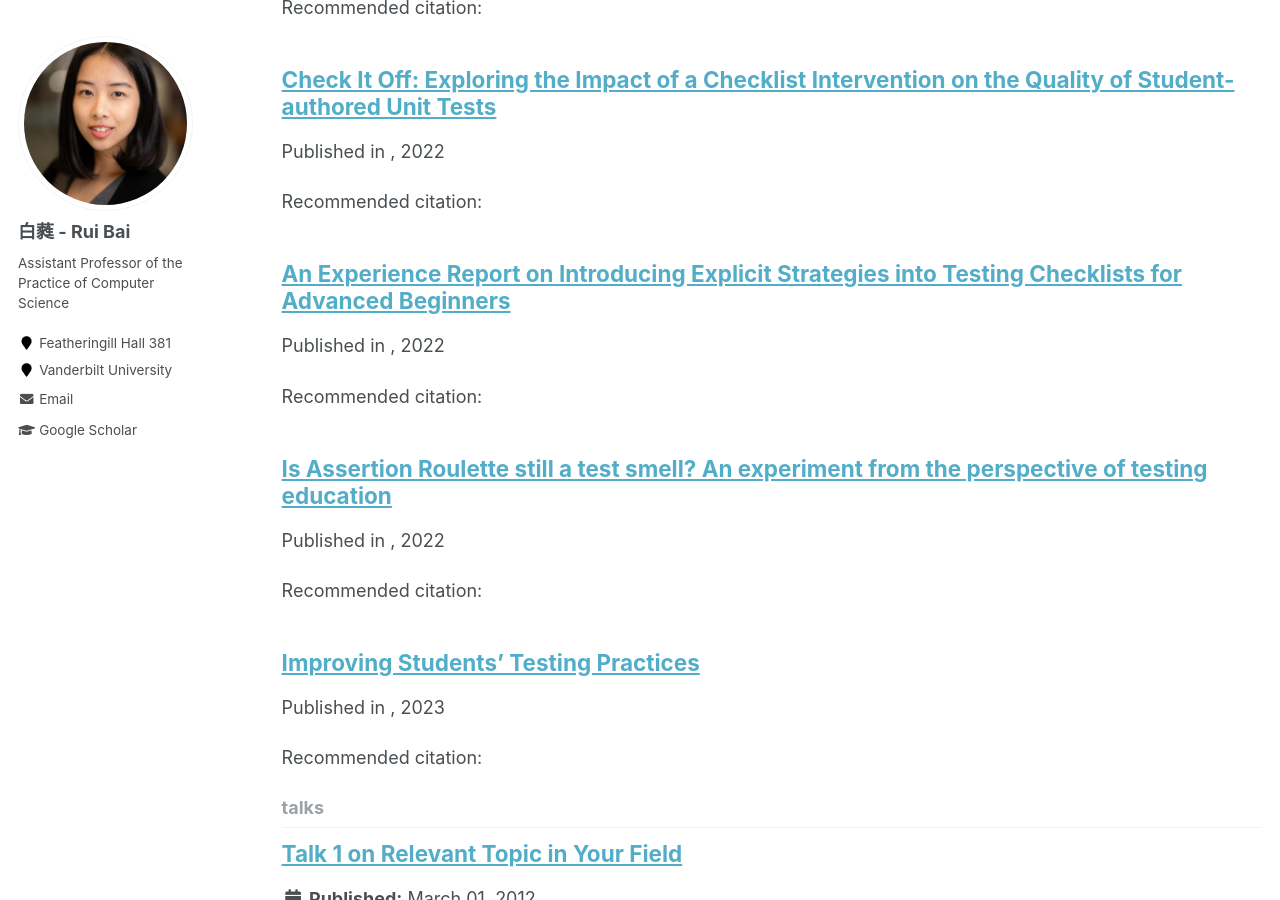
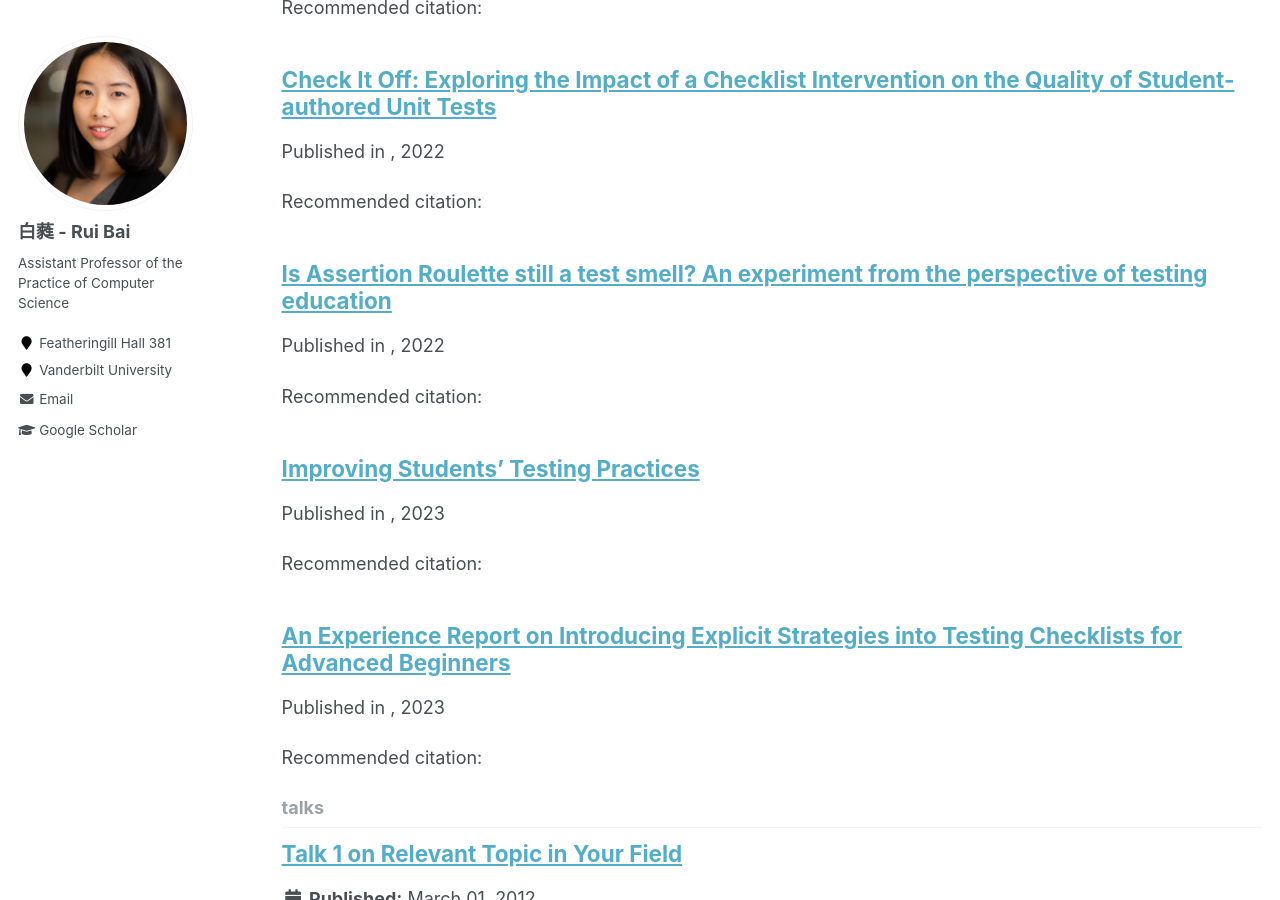
Before and after one commit to ginaBai/ginabai.github.io, a Jekyll site: the page built from _pages/collection-archive.html, in a window 1280 px wide and 900 px high, scrolled down 2138 px. Built offline with Jekyll 4.4.1, drawn with Linux system fonts in a browser that asks for light colours.

Commit message:
Update iticse23_ETSChecklist.md

```diff
--- a/_publications/iticse23_ETSChecklist.md
+++ b/_publications/iticse23_ETSChecklist.md
@@ -1,8 +1,8 @@
 ---
 title: "An Experience Report on Introducing Explicit Strategies into Testing Checklists for Advanced Beginners"
 collection: publications
-permalink: /publications/iticse22_TestingChecklist
-date: 2022-3-7
+permalink: /publications/iticse23_ETSChecklist
+date: 2023-3-6
 ---
 Recommended citation:
 
```
